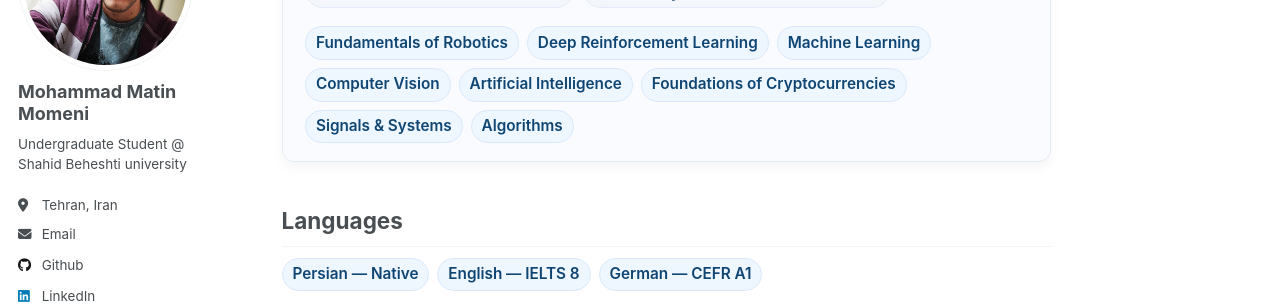
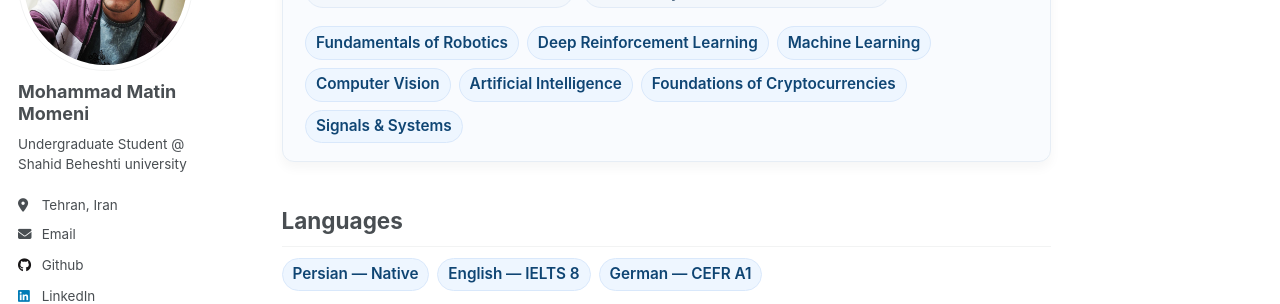
Before and after one commit to Mohammad-Momeni/Mohammad-Momeni.github.io, a Jekyll site: the page built from _pages/about.md, in a window 1280 px wide and 900 px high, scrolled down 569 px. Shown: the part 210-514 px from the top of the window. Built offline with Jekyll 4.4.1, drawn with Linux system fonts in a browser that asks for light colours.

Commit message:
Done some little fixes

```diff
--- a/_pages/about.md
+++ b/_pages/about.md
@@ -41,7 +41,6 @@ You can reach me via:
     <span class="chip">Artificial Intelligence</span>
     <span class="chip">Foundations of Cryptocurrencies</span>
     <span class="chip">Signals & Systems</span>
-    <span class="chip">Algorithms</span>
   </div>
 </div>
 
```
Also changed, not shown: 1 other file.
